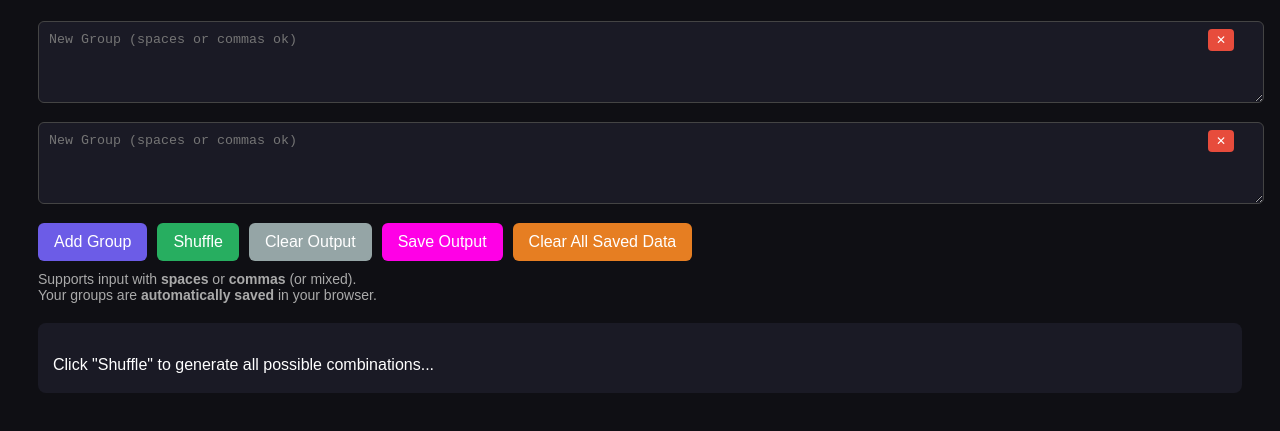
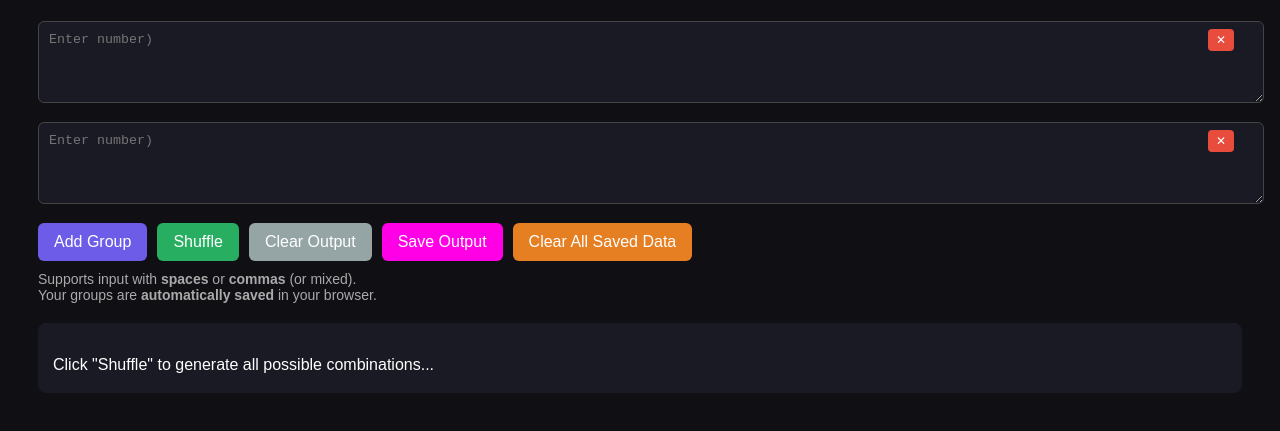
Before and after one commit to therealscarletrosee/number-shuffler-combination, a plain HTML site: page index.html in a window 1280 px wide. Shown: the part 97-528 px from the top of the page. Drawn offline with Linux system fonts and the light colour scheme.

```diff
--- a/index.html
+++ b/index.html
@@ -191,7 +191,7 @@
     div.className = "group";
     div.innerHTML = `
         <button class="delete-btn" onclick="removeGroup(this)">✕</button>
-        <textarea placeholder="New Group (spaces or commas ok)">${initialContent}</textarea>
+        <textarea placeholder="Enter number)">${initialContent}</textarea>
     `;
     document.getElementById("groups").appendChild(div);
 
```
